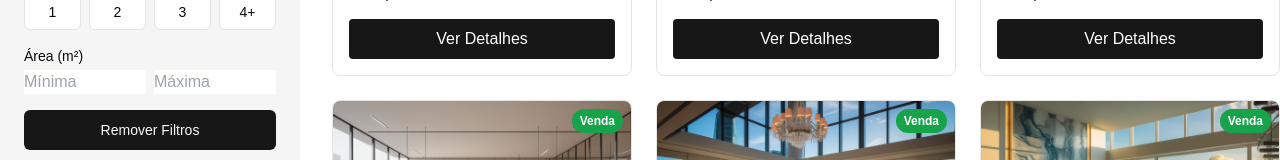
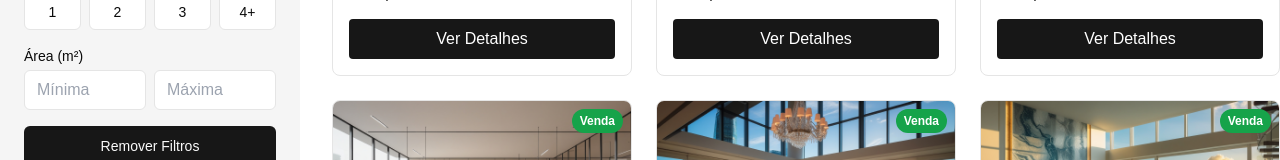
Before and after one commit to GustavoSilvadeCarvalho/habitta, a Next.js app: page /imoveis in a window 1280 px wide. Shown: the part 592-752 px from the top of the page. Built offline with nearby package versions, Linux system fonts and the light colour scheme.

Commit message:
Versão 0.3.3

```diff
--- a/src/app/imoveis/page.tsx
+++ b/src/app/imoveis/page.tsx
@@ -26,6 +26,8 @@ export default function Imoveis() {
     const [location, setLocation] = useState<string>(searchParams.get("location") || "")
     const [minPrice, setMinPrice] = useState<number | "">("")
     const [maxPrice, setMaxPrice] = useState<number | "">("")
+    const [minArea, setMinArea] = useState<string>("")
+    const [maxArea, setMaxArea] = useState<string>("")
 
     useEffect(() => {
         const typeMap: { [key in "casa" | "apartamento" | "terreno" | "comercial" | "mansão"]: string[] } = {
@@ -77,14 +79,21 @@ export default function Imoveis() {
             filtered = filtered.filter((property) => property.price >= minPrice)
         }
 
-        // Filtrar por preço máximo
         if (maxPrice !== "") {
             filtered = filtered.filter((property) => property.price <= maxPrice)
         }
 
+        if (minArea) {
+            filtered = filtered.filter((property) => property.area >= Number.parseInt(minArea))
+        }
+
+        if (maxArea) {
+            filtered = filtered.filter((property) => property.area <= Number.parseInt(maxArea))
+        }
+
         setFilteredProperties(filtered)
         setTotalProperties(filtered.length)
-    }, [propertyType, bedrooms, bathrooms, sortOption, location, minPrice, maxPrice])
+    }, [propertyType, bedrooms, bathrooms, sortOption, location, minPrice, maxPrice, minArea, maxArea])
 
     const handleBedroomSelection = (num: number) => {
         setBedrooms((prev) => (prev === num ? null : num))
@@ -102,6 +111,8 @@ export default function Imoveis() {
         setSortOption("newest")
         setMinPrice("")
         setMaxPrice("")
+        setMinArea("")
+        setMaxArea("")
     }
 
     return (
@@ -236,8 +247,20 @@ export default function Imoveis() {
                                     <div>
                                         <label className="text-sm font-medium mb-1 block">Área (m²)</label>
                                         <div className="grid grid-cols-2 gap-2">
-                                            <input placeholder="Mínima" />
-                                            <input placeholder="Máxima" />
+                                            <input
+                                                className="w-full h-10 px-3 rounded-md border border-input bg-background"
+                                                placeholder="Mínima"
+                                                type="number"
+                                                value={minArea}
+                                                onChange={(e) => setMinArea(e.target.value)}
+                                            />
+                                            <input
+                                                className="w-full h-10 px-3 rounded-md border border-input bg-background"
+                                                placeholder="Máxima"
+                                                type="number"
+                                                value={maxArea}
+                                                onChange={(e) => setMaxArea(e.target.value)}
+                                            />
                                         </div>
                                     </div>
                                     <Button className="w-full" onClick={clearFilters}>
```
